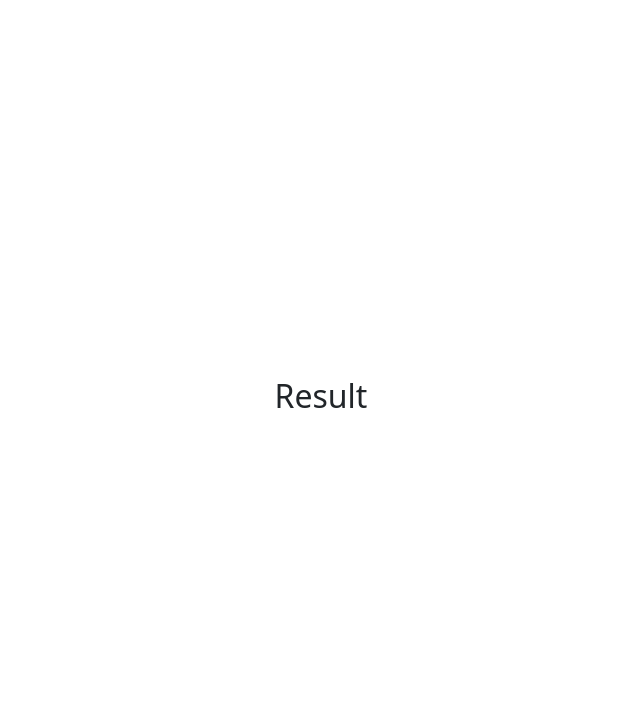
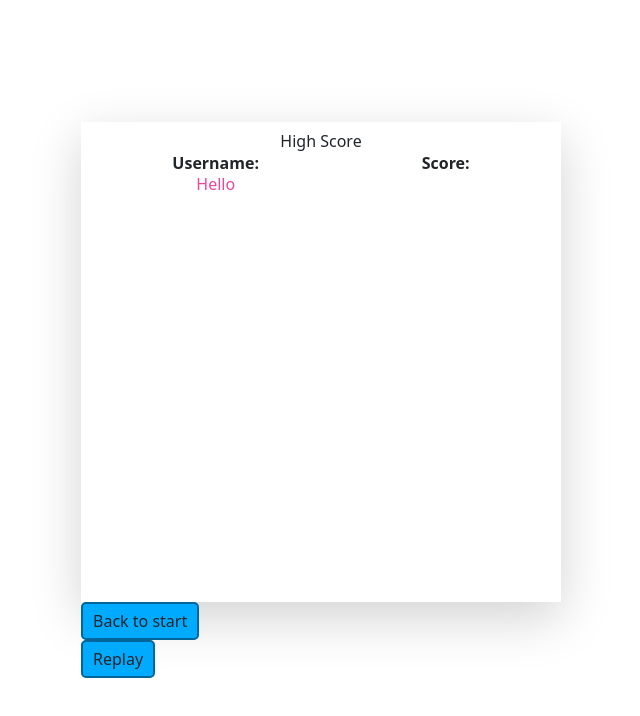
Before and after one commit to AmmarAhmed007/vue-trivia-game, a Vue app: page /result in a window 1280 px wide. Shown: the top 716 px of the page, without its empty margins (319-959 px from the left). Built offline with nearby package versions, Linux system fonts and the light colour scheme.

Commit message:
FEAT: Implemented Result UI and added tailwindcss

```diff
--- a/package.json
+++ b/package.json
@@ -23,6 +23,7 @@
     "eslint": "^8.9.0",
     "eslint-plugin-vue": "^8.4.1",
     "prettier": "^2.5.1",
+    "tailwindcss": "^3.0.23",
     "typescript": "^4.5.4",
     "vite": "^2.8.0",
     "vue-tsc": "^0.29.8"
--- /dev/null
+++ b/src/index.css
@@ -0,0 +1,3 @@
+@tailwind base;
+@tailwind components;
+@tailwind utilities;
--- a/src/main.ts
+++ b/src/main.ts
@@ -2,7 +2,7 @@ import { createApp } from 'vue'
 import App from './App.vue'
 import router from './router'
 import store from './store'
-import { BootstrapVue, IconsPlugin } from 'bootstrap-vue'
+import './index.css'
 
 createApp(App)
     .use(store)
--- a/src/pages/Question.vue
+++ b/src/pages/Question.vue
@@ -1,6 +1,8 @@
 <script setup lang="ts">
 import { reactive, ref } from "vue";
+import { routerKey } from "vue-router";
 import { fetchTriviaQuestions, Trivia } from "../api/questions"
+import VueRouter from 'vue-router'
 
 const _amount = { five: "5", ten: "10", fifteen: "15" }
 const _difficulty = { easy: 'easy', medium: 'medium', hard: 'hard' };
@@ -54,6 +56,7 @@ function getTrivia() {
         alert(_type.boolean + " type!");
     }
 }
+
 
 </script>
 
@@ -135,7 +138,7 @@ body.correct {
 .questions {
     text-align: center;
     font-family: "Franklin Gothic Medium", "Arial Narrow", Arial, sans-serif;
-    font-size: 40px;
+    font-size: 20px;
     border: 1px solid;
     border-radius: 5px;
 }
@@ -158,4 +161,8 @@ body.correct {
     width: 100%;
     background-color: darksalmon;
 }
+
+.questions-counter {
+    text-align: center;
+}
 </style>
--- a/src/pages/Result.vue
+++ b/src/pages/Result.vue
@@ -1,3 +1,63 @@
 <template>
-    <h2>Result</h2>
+    <div class="result shadow-lg shadow-black">
+        <div class="header">
+            <h2>High Score</h2>
+        </div>
+        <div class="grid-container">
+            <div class="username">Username:</div>
+            <div class="score">Score:</div>
+            <h2 class="text-pink-500">Hello</h2>
+        </div>
+    </div>
+            <div>
+                <router-link to="/">
+                    <button class="btn1 btn" type="submit">Back to start</button>
+                </router-link>
+                <router-link to="/question">
+                    <button class="btn2 btn" type="submit">Replay</button>
+                </router-link>
+            </div>
 </template>
+
+<style>
+.grid-container {
+    display: grid;
+    text-align: center;
+}
+
+.username {
+    grid-column: 1;
+    font-weight: bold;
+}
+
+.score {
+    grid-column: 2;
+    font-weight: bold;
+}
+
+.result {
+    width: 60vh;
+    height: 60vh;
+    padding: 10px;
+}
+
+.header {
+    text-align: center;
+}
+
+table {
+    padding: 15px;
+    border: 1px solid;
+    text-align: center;
+    align-content: center;
+}
+
+.btn1 {
+    grid-column: 1;
+}
+
+.btn2 {
+    grid-column: 2;
+    float: left;
+}
+</style>
--- /dev/null
+++ b/tailwind.config.js
@@ -0,0 +1,10 @@
+module.exports = {
+  content: [
+    "./index.html",
+    "./src/**/*.{vue,ts}"
+  ],
+  theme: {
+    extend: {},
+  },
+  plugins: [],
+}
```
Also changed, not shown: src/router.ts (line endings or trailing spaces), 1 other file (tests, documents, lock files or other folders).
